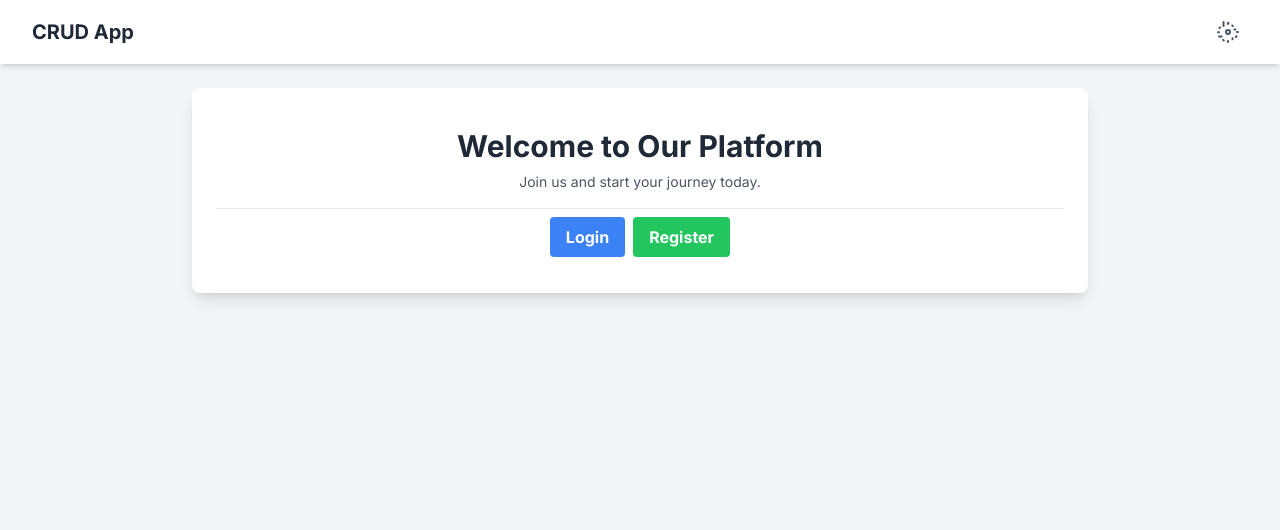
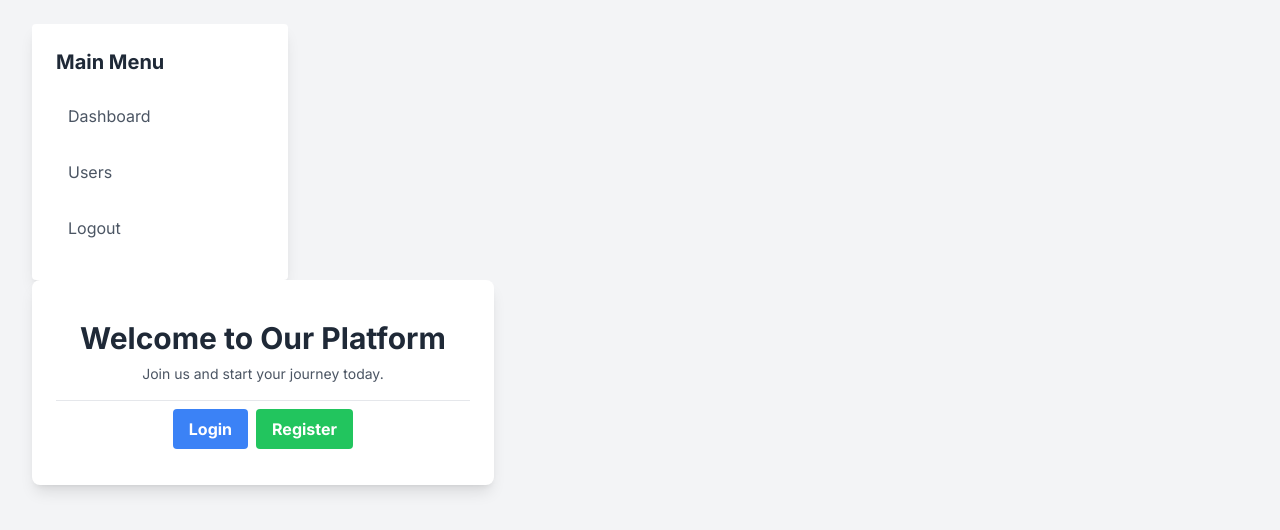
Before and after one commit to buruhkoding/crud-express-react, a React (Vite) app in the folder react/frontend-react/: page / in a window 1280 px wide. Shown: the top 530 px of the page. Built offline with nearby package versions, Linux system fonts and the light colour scheme.

Commit message:
Add logout function and setting Sidebar and Navbar not showing before login

```diff
--- a/react/frontend-react/src/App.jsx
+++ b/react/frontend-react/src/App.jsx
@@ -1,16 +1,22 @@
+import { useContext } from "react"
 import AppRoutes from "./routes"
 import { Navbar } from "./views/components/navbar"
+import { Sidebar } from "./views/components/sidebar"
+import { AuthContext } from "./context/AuthContext"
 
 function App() {
 
-  return (
-    <div className="bg-gray-100 min-h-screen font-inter">
-      <Navbar />
-      <div className="container mx-auto my-6">
-        <AppRoutes />
-      </div>
-    </div>
-  )
+    const { isAuthenticated } = useContext(AuthContext)
+
+    return (
+        <div className="bg-gray-100 min-h-screen flex flex-col font-inter">
+            {isAuthenticated ? <Navbar /> : null }
+            <div className="container flex mx-auto my-6 max-w-7xl px-4 sm:px-6 lg:px-8">
+                {isAuthenticated ? <Sidebar /> : null }
+                <AppRoutes />
+            </div>
+        </div>
+    )
 }
 
 export default App
--- a/react/frontend-react/src/routes/index.jsx
+++ b/react/frontend-react/src/routes/index.jsx
@@ -5,6 +5,7 @@ import { Routes, Route, Navigate } from "react-router-dom";
 import { Home } from "../views/home/index.jsx"
 import { Register } from "../views/auth/register.jsx"
 import { Login } from "../views/auth/login.jsx"
+import { Dashboard } from "../views/admin/dashboard/index.jsx";
 
 export default function AppRoutes() {
     const { isAuthenticated } = useContext(AuthContext)
@@ -12,11 +13,17 @@ export default function AppRoutes() {
     return (
         <Routes>
             <Route path="/" element={<Home />} />
+
             <Route path="/register" element={
                 isAuthenticated ? <Navigate to="/admin/dashboard" replace /> : <Register />
             } />
+
             <Route path="/login" element={
                 isAuthenticated ? <Navigate to="/admin/dashboard" replace /> : <Login />
+            } />
+
+            <Route path="/admin/dashboard" element={
+                isAuthenticated ? <Dashboard/> : <Navigate to="/login" replace />
             } />
         </Routes>
     )
--- /dev/null
+++ b/react/frontend-react/src/views/admin/dashboard/index.jsx
@@ -0,0 +1,28 @@
+import { useEffect, useState } from "react";
+import { Card } from "../../components/Card";
+import Cookies from "js-cookie";
+
+export const Dashboard = () => {
+    const [user, setUser] = useState([]);
+
+    useEffect(() => {
+        const userData = Cookies.get('user')
+
+        if (userData) {
+            setUser(JSON.parse(userData))
+        }
+    }, []);
+
+    return (
+        <>
+            <div className="w-full">
+                <Card>
+                    <div className="text-left">
+                        Selamat Datang, <span className="font-semibold">{user?.name}</span>
+                    </div>
+                </Card>
+            </div>
+        </>
+
+    )
+}
--- a/react/frontend-react/src/views/auth/login.jsx
+++ b/react/frontend-react/src/views/auth/login.jsx
@@ -7,7 +7,7 @@ import { AuthContext } from '../../context/AuthContext'
 
 
 
-export const Login = () => {
+export const Login = ({ setIsLogedIn }) => {
     const navigate = useNavigate()
     const { setIsAuthenticated } = useContext(AuthContext)
 
@@ -30,26 +30,26 @@ export const Login = () => {
     const login = async (e) => {
         e.preventDefault()
 
-        await api.post('/api/login', {
+        try {
+            const response = await api.post('/api/login', {
                 email: email,
                 password: password
-        })
-            .then(response => {
+            });
+
             Cookies.set('token', response.data.data.token)
             Cookies.set('user', JSON.stringify(response.data.data.user))
 
             setIsAuthenticated(true)
 
             navigate('/admin/dashboard', { replace: true })
-            })
-            .catch(error => {
+        } catch (error) {
             setValidation(error.response.data)
             setLoginFailed(error.response.data)
-            })
+        }
     }
 
     return (
-        <div>
+        <div className='mx-auto'>
             <div className=" flex flex-col items-center px-6 py-6">
                 <div className="px-6 py-4 text-center mt-auto">
                     <h2 className="text-4xl font-bold text-gray-800">Sign in</h2>
--- a/react/frontend-react/src/views/components/card.jsx
+++ b/react/frontend-react/src/views/components/card.jsx
@@ -1,8 +1,8 @@
 export const Card = ({ children }) => {
     return (
-        <div className="max-w-4xl mx-auto bg-white shadow-lg rounded-lg overflow-hidden flex flex-col items-center">
-            <div className="px-6 py-4 text-center">
-                { children }
+        <div className="max-w-4xl  mx-auto bg-white shadow-lg rounded-sm overflow-hidden ">
+            <div className="px-6 py-4">
+            { children }
             </div>
         </div>
     )
--- /dev/null
+++ b/react/frontend-react/src/views/components/sidebar.jsx
@@ -0,0 +1,41 @@
+import { Link, useNavigate } from "react-router-dom"
+import Cookies from "js-cookie"
+import { useContext } from "react"
+import { AuthContext } from "../../context/AuthContext"
+
+export const Sidebar = () => {
+
+    const navigate = useNavigate()
+    const { setIsAuthenticated } = useContext(AuthContext)
+    const logout = () =>{
+        Cookies.remove('token')
+        Cookies.remove('user')
+        setIsAuthenticated(false)
+        navigate('/login', { replace: true })
+    }
+
+    return (
+        <div className="w-64 h-64 rounded mx flex flex-col bg-white shadow-lg">
+            <div className="p-6">
+                <h2 className="text-xl font-bold text-gray-800">Main Menu</h2>
+                <ul className="mt-4">
+                    <li>
+                        <Link to="/admin/dashboard" className="block p-3 text-gray-600 rounded hover:bg-blue-100 hover:text-blue-500">
+                            Dashboard
+                        </Link>
+                    </li>
+                    <li>
+                        <Link to="/admin/users" className="block p-3 mt-2 text-gray-600 rounded hover:bg-blue-100 hover:text-blue-500">
+                            Users
+                        </Link>
+                    </li>
+                    <li>
+                        <a onClick={logout} className="block cursor-pointer p-3 mt-2 text-gray-600 rounded hover:bg-blue-100 hover:text-blue-500">
+                            Logout
+                        </a>
+                    </li>
+                </ul>
+            </div>
+        </div>
+    )
+}
--- a/react/frontend-react/src/views/home/index.jsx
+++ b/react/frontend-react/src/views/home/index.jsx
@@ -1,7 +1,10 @@
 import { Link } from "react-router-dom";
+import { Sidebar } from "../components/sidebar";
 
 export const Home = () => {
     return (
+        <div>
+            <Sidebar />
             <div className="max-w-4xl mx-auto bg-white shadow-lg rounded-lg overflow-hidden flex flex-col items-center px-6 py-6">
                 <div className="px-6 py-4 text-center mt-auto">
                     <h1 className="text-3xl font-bold text-gray-800">Welcome to Our Platform</h1>
@@ -17,5 +20,6 @@ export const Home = () => {
                     </Link>
                 </div>
             </div>
+        </div>
     )
 }
```
Lines whose indentation alone changed are shown as unchanged.
